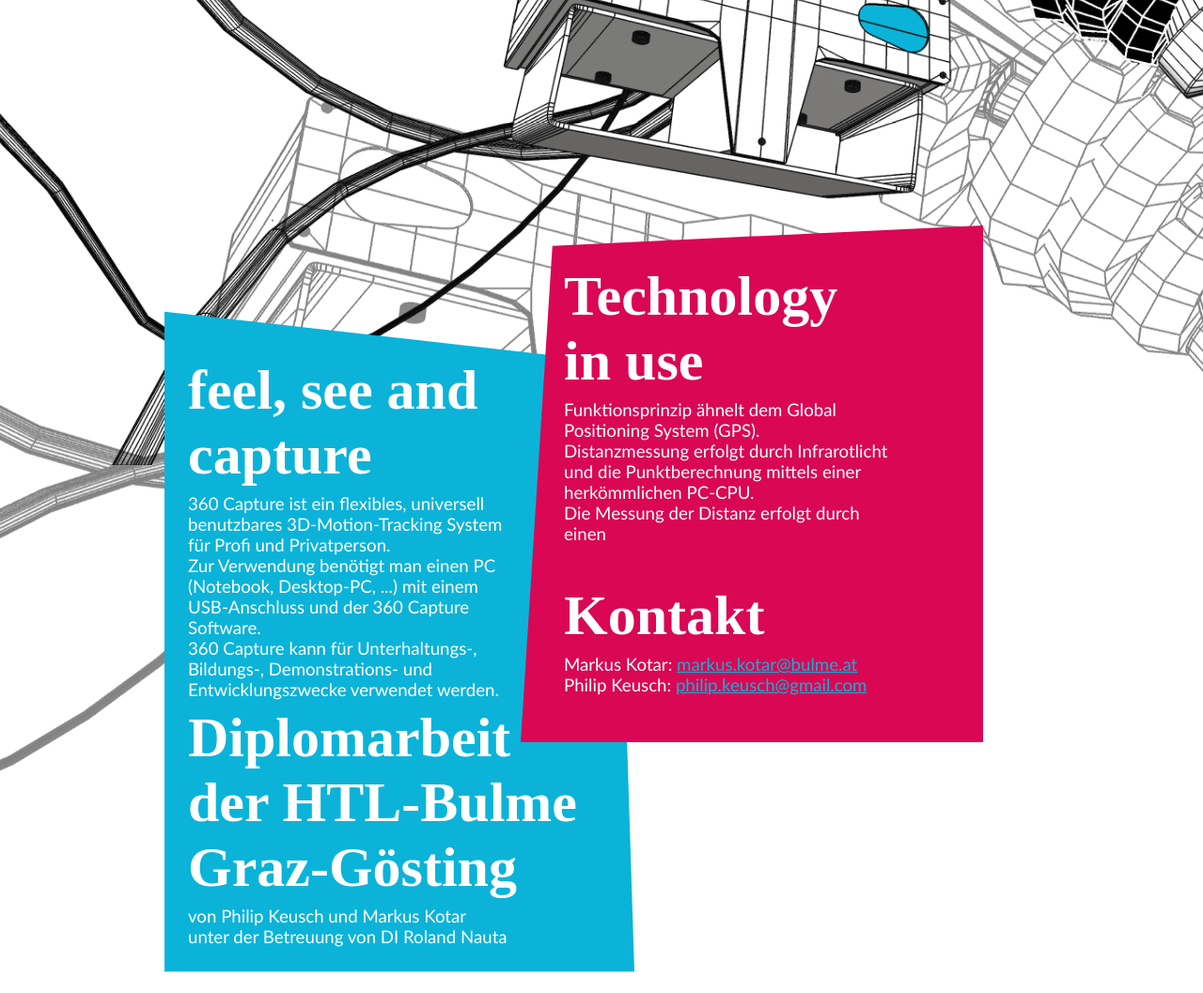
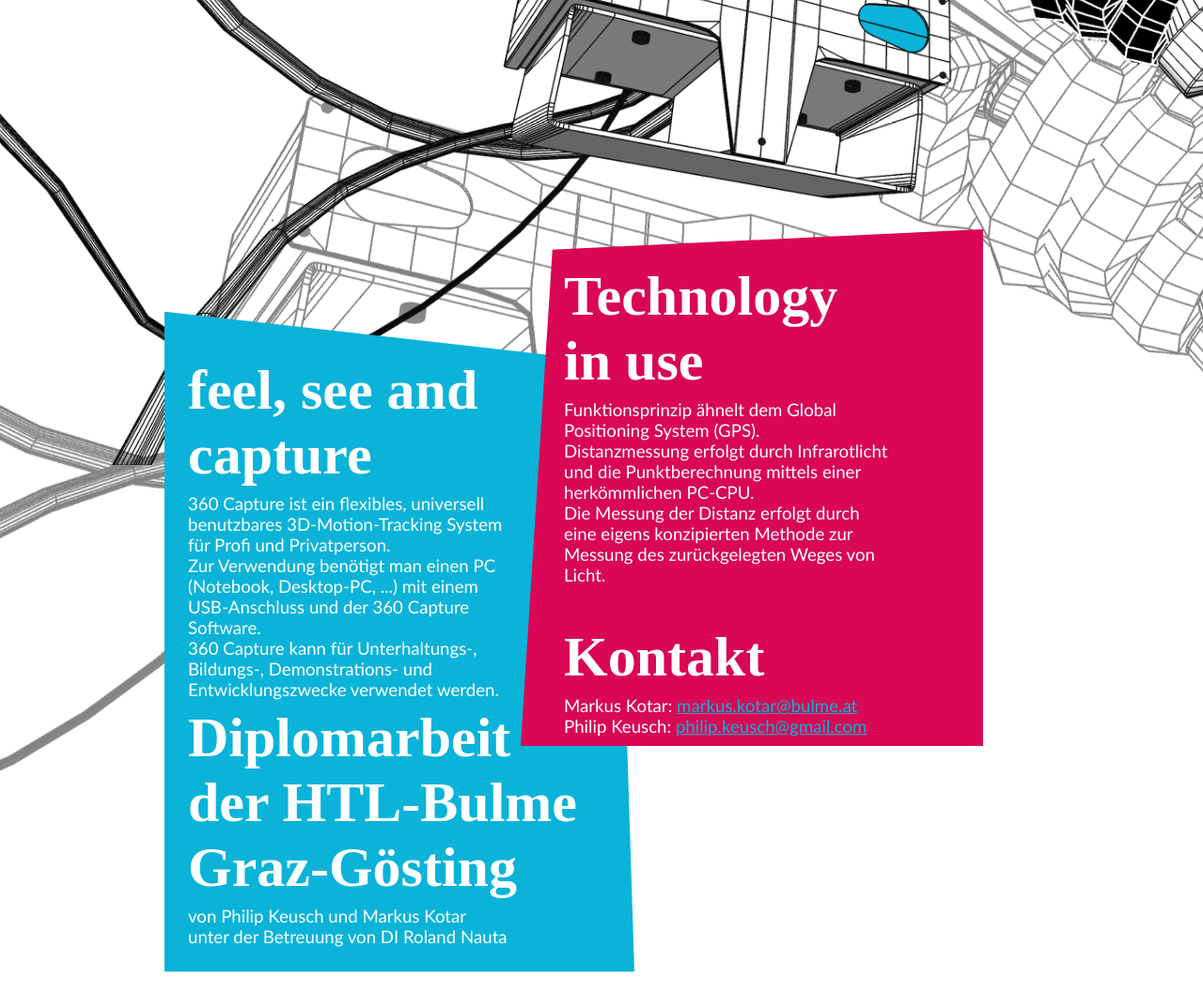
Before and after one commit to sklf81/three-sixty-capture, a PHP site: page / in a window 1280 px wide. Shown: the part 725-1782 px from the top of the page at 94% size. Run offline with PHP 8.4, Linux system fonts and the light colour scheme.

Commit message:
adding information on measurement method

```diff
--- a/index.html
+++ b/index.html
@@ -67,7 +67,8 @@
 							einer herkömmlichen PC-CPU.
 							<br>
 							Die Messung der Distanz erfolgt
-							durch einen
+							durch eine eigens konzipierten Methode
+							zur Messung des zurückgelegten Weges von Licht.
 						</p>
 						<br>
 						<br>
--- a/style.css
+++ b/style.css
@@ -126,7 +126,7 @@
 
 #magenta_square{
 	position: relative;
-	top: -500px;
+	top: -540px;
 	left: -50px;
 	height: 550px;
 	width: 500px;
```
